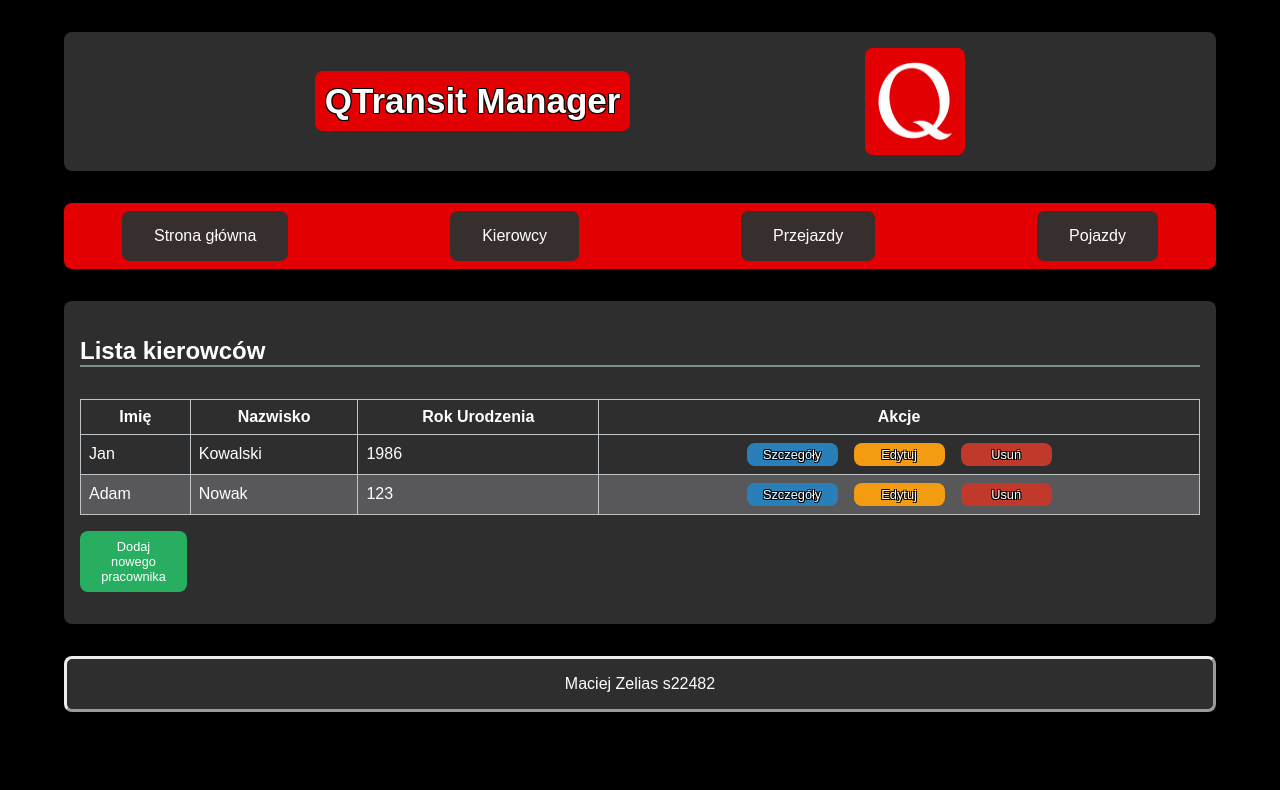
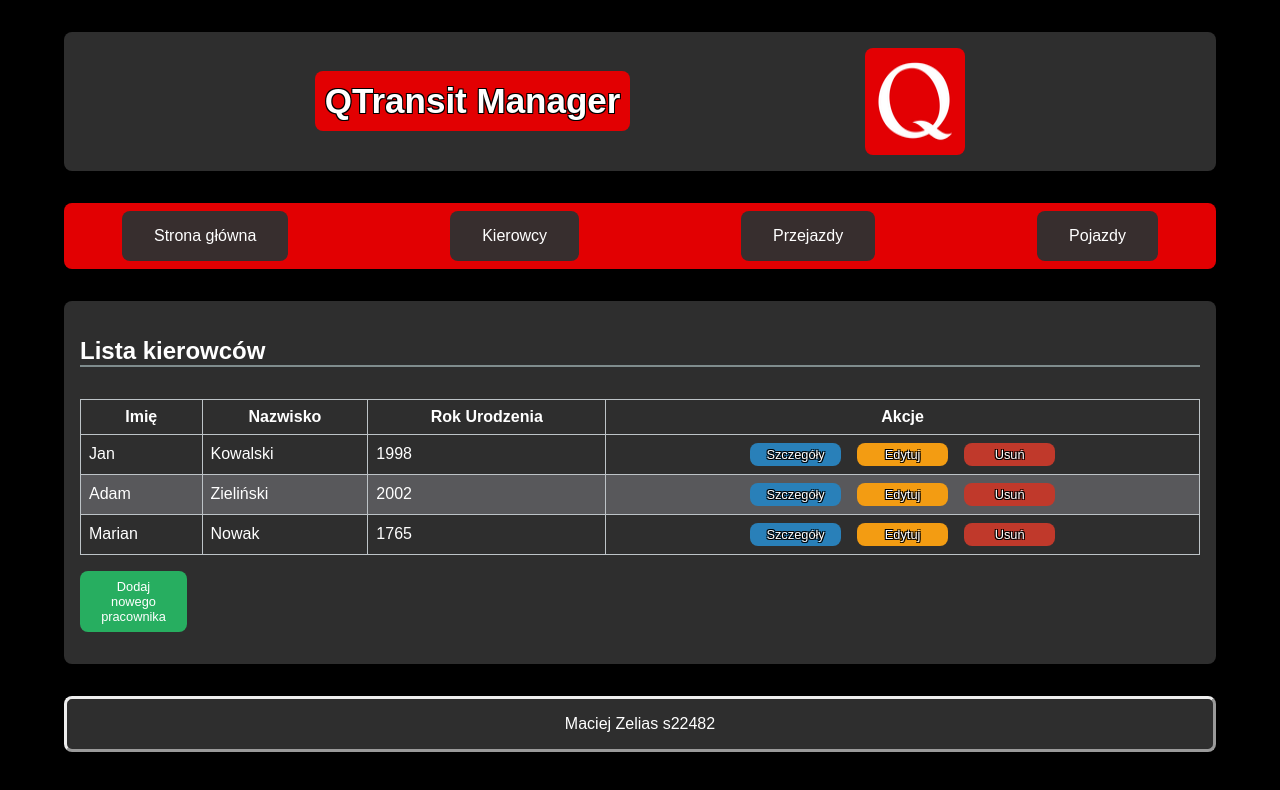
Before and after one commit to maciejzelias/Transit-Manager, a React (Create React App) app in the folder tin_react_version/: page /drivers in a window 1280 px wide. Shown: the top 790 px of the page. Built offline with nearby package versions, Linux system fonts and the light colour scheme.

Commit message:
done for driver

```diff
--- a/tin_react_version/public/index.html
+++ b/tin_react_version/public/index.html
@@ -1,7 +1,7 @@
 <!DOCTYPE html>
 <html lang="pl-PL">
+  <link rel="stylesheet" href="./css/style.css" />
   <head>
-    <link rel="stylesheet" href="./css/style.css" />
     <meta charset="utf-8" />
     <meta name="viewport" content="width=device-width, initial-scale=1" />
     <title>React App</title>
--- a/tin_react_version/src/App.js
+++ b/tin_react_version/src/App.js
@@ -3,6 +3,8 @@ import Navigation from "./components/fragments/Navigation";
 import MainContent from "./components/other/MainContent";
 import Footer from "./components/fragments/Footer";
 import DriverList from "./components/driver/DriverList";
+import DriverDetails from "./components/driver/DriverDetails";
+import DriverForm from "./components/driver/DriverForm";
 
 import { Route, Routes } from "react-router-dom";
 
@@ -14,6 +16,9 @@ function App() {
       <Routes>
         <Route path="/" element={<MainContent />} />
         <Route path="/drivers" element={<DriverList />} />
+        <Route path="/drivers/add" element={<DriverForm />} />
+        <Route path="/drivers/edit/:driverId" element={<DriverForm />} />
+        <Route path="/drivers/details/:driverId" element={<DriverDetails />} />
         <Route path="/transits" />
         <Route path="/vehicles" />
       </Routes>
--- a/tin_react_version/src/apiCalls/driverApiMockData.js
+++ b/tin_react_version/src/apiCalls/driverApiMockData.js
@@ -1,85 +1,87 @@
 export const driverList = [
   {
-        "_id": 1,
-        "firstName": "Jan",
-        "lastName": "Kowalski",
-        "birthdayYear": 1998,
+    _id: 1,
+    firstName: "Jan",
+    lastName: "Kowalski",
+    birthdayYear: 1998,
   },
   {
-        "_id": 2,
-        "firstName": "Adam",
-        "lastName": "Zieliński",
-        "birthdayYear": 2002,
+    _id: 2,
+    firstName: "Adam",
+    lastName: "Zieliński",
+    birthdayYear: 2002,
   },
   {
-        "_id": 3,
-        "firstName": "Marian",
-        "lastName": "Nowak",
-        "birthdayYear": 1765,
-    }
-]
+    _id: 3,
+    firstName: "Marian",
+    lastName: "Nowak",
+    birthdayYear: 1765,
+  },
+];
 
 export const driverDetailsList = [
   {
-        "_id": 1,
-        "firstName": "Jan",
-        "lastName": "Kowalski",
-        "birthdayYear": 1998,
-        "employments": [
+    _id: 1,
+    firstName: "Jan",
+    lastName: "Kowalski",
+    birthdayYear: 1998,
+    transits: [
       {
-                "_id": 1,
-                "salary": "5000.00",
-                "dateFrom": "2001-01-01T00:00:00.000Z",
-                "dateTo": "2009-01-01T00:00:00.000Z",
-                "emp_id": 1,
-                "dept_id": 1,
-                "department": {
-                    "_id": 1,
-                    "name": "HR",
-                    "budget": "500000.00",
-                }
+        _id: 1,
+        startingLocalization: "Budapeszt",
+        endingLocalization: "Warszawa",
+        dateFrom: "2001-01-01T00:00:00.000Z",
+        dateTo: "2009-01-01T00:00:00.000Z",
+        driver_id: 1,
+        vehicle_id: 1,
+        vehicle: {
+          _id: 1,
+          brandName: "Mercedes",
+          productionYear: "1999",
+        },
       },
       {
-                "_id": 3,
-                "salary": "3000.00",
-                "dateFrom": "2009-01-02T00:00:00.000Z",
-                "dateTo": null,
-                "emp_id": 1,
-                "dept_id": 2,
-                "department": {
-                    "_id": 2,
-                    "name": "Sales",
-                    "budget": "2000000.00",
-                }
-            }
-        ]
+        _id: 3,
+        salary: "3000.00",
+        dateFrom: "2009-01-02T00:00:00.000Z",
+        dateTo: null,
+        emp_id: 1,
+        dept_id: 2,
+        vehicle: {
+          _id: 2,
+          brandName: "Mercedes",
+          productionYear: 2005,
+        },
+      },
+    ],
   },
   {
-        "_id": 2,
-        "firstName": "Adam",
-        "lastName": "Zieliński",
-        "birthdayYear": 2002,
-        "employments": [
+    _id: 2,
+    firstName: "Adam",
+    lastName: "Zieliński",
+    birthdayYear: 2002,
+    transits: [
       {
-                "_id": 2,
-                "salary": "4000.00",
-                "dateFrom": "2001-02-01T00:00:00.000Z",
-                "dateTo": "2009-02-01T00:00:00.000Z",
-                "emp_id": 2,
-                "dept_id": 1,
-                "department": {
-                    "_id": 1,
-                    "name": "HR",
-                    "budget": "500000.00",
-                }
-            }
-        ]
+        _id: 2,
+        startingLocalization: "Barcelona",
+        endingLocalization: "Warszawa",
+        dateFrom: "2001-02-01T00:00:00.000Z",
+        dateTo: "2009-02-01T00:00:00.000Z",
+        driver_id: 2,
+        vehicle_id: 1,
+        vehicle: {
+          _id: 1,
+          brandName: "Scania",
+          productionYear: 2000,
+        },
+      },
+    ],
   },
   {
-        "_id": 3,
-        "firstName": "Marian",
-        "lastName": "Nowak",
-        "birthdayYear": 1765,
-        "employments": []
-    }
-]
+    _id: 3,
+    firstName: "Marian",
+    lastName: "Nowak",
+    birthdayYear: 1765,
+    employments: [],
+  },
+];
--- /dev/null
+++ b/tin_react_version/src/components/driver/DriverDetails.js
@@ -0,0 +1,49 @@
+import React from "react";
+import { Link, useParams } from "react-router-dom";
+import { getDriverByIdCall } from "../../apiCalls/driverApiCalls";
+import { getFormattedDate } from "../../helpers/dateHelper";
+
+export default function DriverDetails() {
+  let { driverId } = useParams();
+  driverId = parseInt(driverId);
+  const driver = getDriverByIdCall(driverId);
+
+  return (
+    <main>
+      <h2>Szczegóły kierowcy</h2>
+      <p>Imię: {driver.firstName}</p>
+      <p>Nazwisko: {driver.lastName} </p>
+      <p>Rok urodzenia: {driver.birthdayYear} </p>
+      <h2>Szczegóły Przejazdów</h2>
+      <table className="table-list">
+        <thead>
+          <tr>
+            <th>Marka</th>
+            <th>Rok Produkcji</th>
+            <th>Do</th>
+            <th>Data od</th>
+            <th>Data do</th>
+          </tr>
+        </thead>
+        <tbody>
+          {driver.transits.map((transit) => (
+            <tr key={transit._id}>
+              <td>{transit.vehicle.brandName}</td>
+              <td>{transit.vehicle.productionYear}</td>
+              <td>{transit.endingLocalization}</td>
+              <td>
+                {transit.dateFrom ? getFormattedDate(transit.dateFrom) : ""}
+              </td>
+              <td>{transit.dateTo ? getFormattedDate(transit.dateTo) : ""}</td>
+            </tr>
+          ))}
+        </tbody>
+      </table>
+      <div className="section-buttons">
+        <Link to="/drivers" className="form-button-cancel">
+          Powrót
+        </Link>
+      </div>
+    </main>
+  );
+}
--- /dev/null
+++ b/tin_react_version/src/components/driver/DriverForm.js
@@ -0,0 +1,59 @@
+import React from "react";
+import { Link } from "react-router-dom";
+
+export default function DriverForm () {
+  return (
+    <main>
+      <h2>Nowy Kierowca</h2>
+      <form className="form">
+        <label htmlFor="firstName">
+          Imię:
+          <abbr title="required" aria-label="required">
+            *
+          </abbr>
+        </label>
+        <input
+          type="text"
+          name="firstName"
+          id="firstName"
+          placeholder="2-60 znaków"
+          value=""
+        />
+        <span id="errorFirstName" className="errors-text"></span>
+
+        <label htmlFor="lastName">
+          Nazwisko:
+          <abbr title="required" aria-label="required">
+            *
+          </abbr>
+        </label>
+        <input
+          type="text"
+          name="lastName"
+          id="lastName"
+          placeholder="2-60 znaków"
+          value=""
+        />
+        <span id="errorLastName" className="errors-text"></span>
+
+        <label htmlFor="birthdayYear">
+          Rok urodzenia:
+          <abbr title="required" aria-label="required">
+            *
+          </abbr>
+        </label>
+        <input type="number" name="birthdayYear" id="birthdayYear" value="" />
+        <span id="errorBirthdayYear" className="errors-text"></span>
+
+        <div className="form-buttons">
+          <p id="errorsSummary" className="errors-text"></p>
+          <input className="form-button-submit" type="submit" value="Dodaj" />
+          <Link to="/drivers" className="form-button-cancel">
+            {" "}
+            Anuluj
+          </Link>
+        </div>
+      </form>
+    </main>
+  );
+};
--- a/tin_react_version/src/components/driver/DriverList.js
+++ b/tin_react_version/src/components/driver/DriverList.js
@@ -18,29 +18,30 @@ export default function DriverList() {
           </tr>
         </thead>
         <tbody>
-          <tr>
-            <td>Jan</td>
-            <td>Kowalski</td>
-            <td>1986</td>
+          {driverList.map((driver) => (
+            <tr key={driver._id}>
+              <td>{driver.firstName}</td>
+              <td>{driver.lastName}</td>
+              <td>{driver.birthdayYear}</td>
               <td>
                 <ul className="list-actions">
                   <li>
                     <Link
-                    to="/drivers/details/1"
+                      to={`/drivers/details/${driver._id}`}
                       className="list-actions-button-details">
                       Szczegóły
                     </Link>
                   </li>
                   <li>
                     <Link
-                    to="/drivers/edit/1"
+                      to={`/drivers/edit/${driver._id}`}
                       className="list-actions-button-edit">
                       Edytuj
                     </Link>
                   </li>
                   <li>
                     <Link
-                    to="/drivers/delete/1"
+                      to={`/drivers/delete/${driver._id}`}
                       className="list-actions-button-delete">
                       Usuń
                     </Link>
@@ -48,36 +49,7 @@ export default function DriverList() {
                 </ul>
               </td>
             </tr>
-          <tr>
-            <td>Adam</td>
-            <td>Nowak</td>
-            <td>123</td>
-            <td>
-              <ul className="list-actions">
-                <li>
-                  <Link
-                    to="/drivers/details/2"
-                    className="list-actions-button-details">
-                    Szczegóły
-                  </Link>
-                </li>
-                <li>
-                  <Link
-                    to="/drivers/edit/2"
-                    className="list-actions-button-edit">
-                    Edytuj
-                  </Link>
-                </li>
-                <li>
-                  <Link
-                    to="/drivers/edit/2"
-                    className="list-actions-button-delete">
-                    Usuń
-                  </Link>
-                </li>
-              </ul>
-            </td>
-          </tr>
+          ))}
         </tbody>
       </table>
       <p className="section-buttons">
--- /dev/null
+++ b/tin_react_version/src/helpers/dateHelper.js
@@ -0,0 +1,10 @@
+export const getFormattedDate = (dateSource) => {
+  const dateObject = new Date(dateSource);
+  return (
+    dateObject.getFullYear() +
+    "-" +
+    ("0" + (dateObject.getMonth() + 1)).slice(-2) +
+    "-" +
+    ("0" + dateObject.getDate()).slice(-2)
+  );
+};
```
Lines whose indentation alone changed are shown as unchanged.
